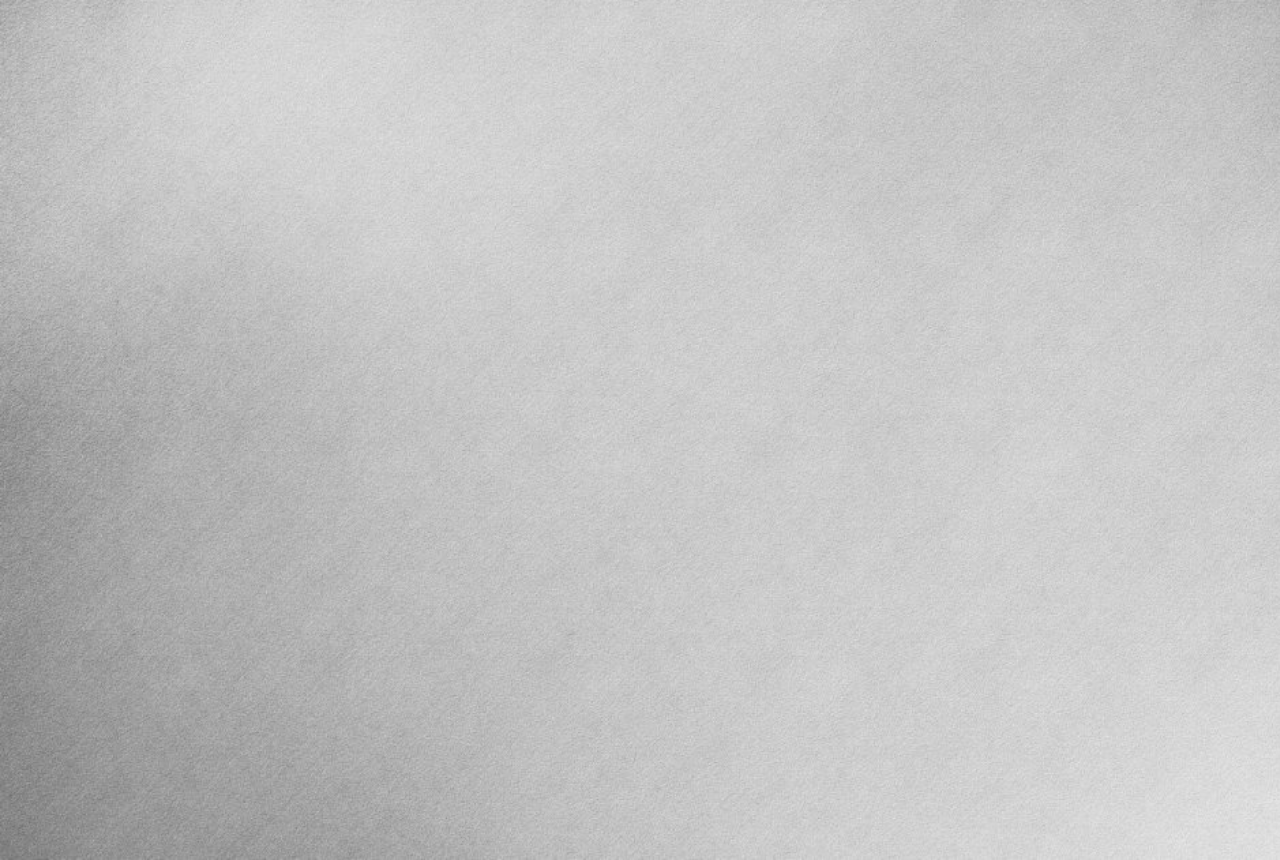
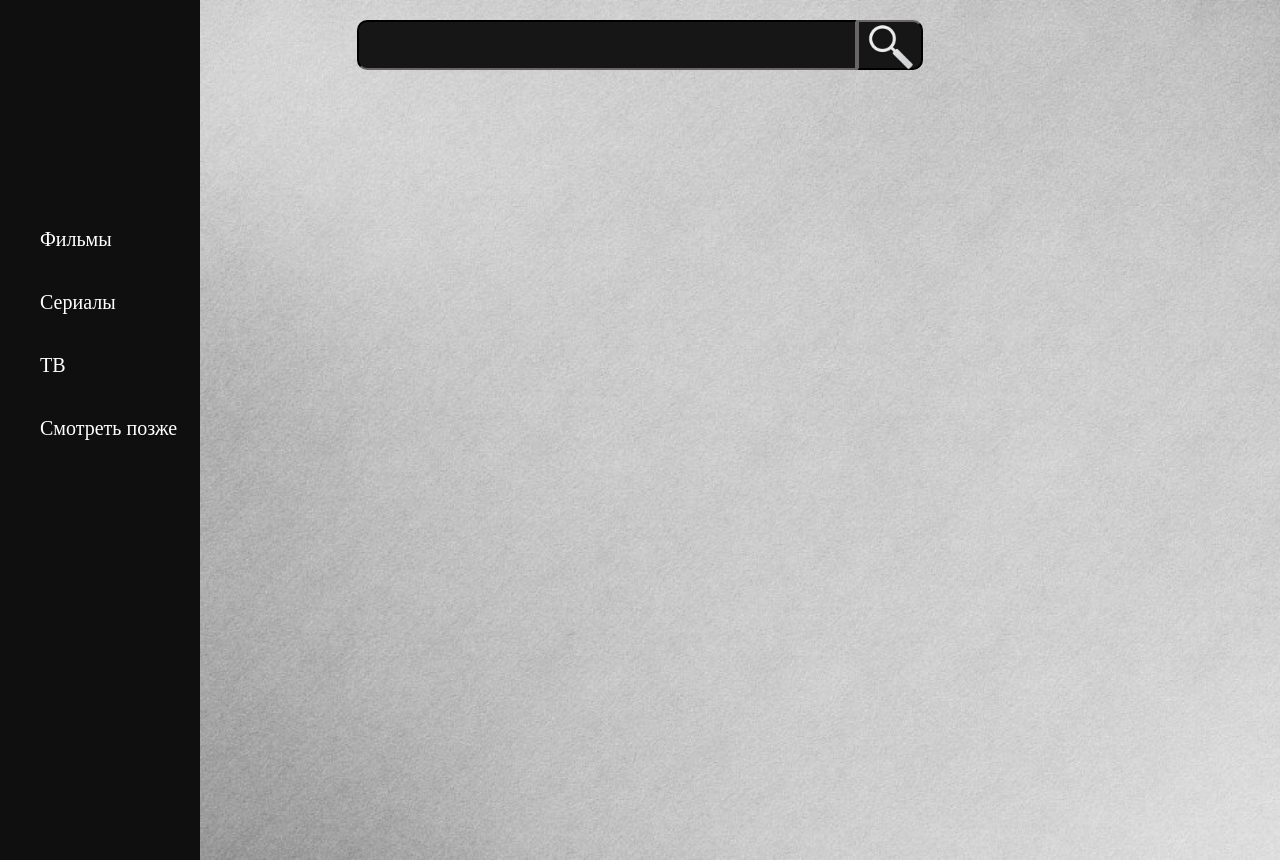
Before and after one commit to TEA231/films, a Django app: page / in a window 1280 px wide. Shown: the part 60-920 px from the top of the page. Run offline with Django 4.2, Linux system fonts and the light colour scheme.

Commit message:
add_aside

```diff
--- a/films/main/static/main/css/style.css
+++ b/films/main/static/main/css/style.css
@@ -31,3 +31,57 @@ img.ava {
     height: 50px;
     margin: 10px;
 }
+
+input.fake-editable {
+    height: 50px;
+    width: 500px;
+    background-color: #171616;
+    color: white;
+    border-color: #171616;
+    border-radius: 10px 0% 0% 10px;
+}
+
+button.search {
+    height: 50px;
+    background-color: #171616;
+    border-radius: 0% 10px 10px 0%;
+    border-color: #171616;
+}
+
+img.search {
+    height: 50px;
+}
+
+div.search{
+    display: flex;
+    margin: 20px;
+    justify-content: center;
+}
+
+aside {
+    position: fixed;
+    height: 100%;
+    width: 200px;
+    background-color: #0f0f0f;
+}
+
+ul.aside_ul {
+    display: flex;
+    list-style-type: none;
+    margin: 0px 0px;
+    flex-direction: column;
+    height: 50%;
+    justify-content: flex-end;
+
+}
+
+li.aside_li {
+    margin: 20px 0;
+}
+
+a.aside_a {
+    text-decoration: none;
+    color: white;
+    font-size: 20px;
+    font-weight: 501;
+}
--- a/films/main/templates/main/base.html
+++ b/films/main/templates/main/base.html
@@ -22,8 +22,17 @@
         </nav>
     </header>
 
+    <aside>
+        <ul class="aside_ul">
+            <li class="aside_li"><a class="aside_a" href="#">Фильмы</a></li>
+            <li class="aside_li"><a class="aside_a" href="#">Сериалы</a></li>
+            <li class="aside_li"><a class="aside_a" href="#">ТВ</a></li>
+            <li class="aside_li"><a class="aside_a" href="#">Смотреть позже</a></li>
+        </ul>
+    </aside>
+
     <main>
-    {% block main %}{% endblock %}
+        {% block main %}{% endblock %}
     </main>
 
     <footer>
--- a/films/main/templates/main/main.html
+++ b/films/main/templates/main/main.html
@@ -1,8 +1,13 @@
 {% extends 'main/base.html' %}
+{% load static %}
 
     {% block head %}
-    <title>Главная страница</title>
+        <title>Главная страница</title>
     {% endblock %}
 
     {% block main %}
+        <div class="search">
+            <input class="fake-editable" type="search">
+            <button class="search" type="submit" name="submit_button"><img class="search" src="{% static 'main/images/search.png' %}"></button>
+        </div>
     {% endblock %}
```
Also changed, not shown: films/main/static/main/images/aside.png (added), films/main/static/main/images/search.png (added).
